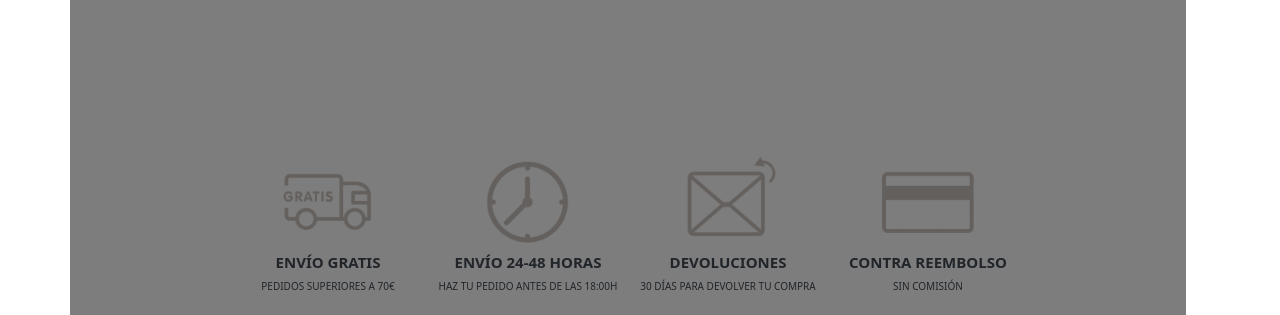
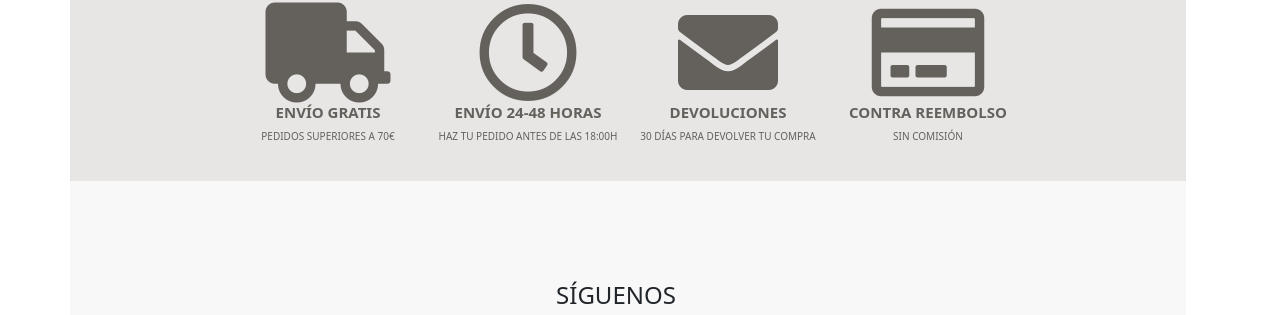
Before and after one commit to InnaIazovskaia/202201-W1CHWE-alejandro-inna-iazovskaia-, a website: page index.html in a window 1280 px wide. Shown: the part 1651-1966 px from the top of the page. Drawn offline with nearby package versions, Linux system fonts and the light colour scheme.

Commit message:
changed images for icons and changed color of font

```diff
--- a/index.html
+++ b/index.html
@@ -182,36 +182,6 @@
           <section class="main-area__button-wrap row">
             <a class="main-area__button" href="">VER MÁS</a>
           </section>
-
-          <!-- <section class="cards__shape card-fiestas-personajes">
-              <h2 class="cards__heading">FIESTAS PERSONAJES</h2>
-            </section>
-            <section class="cards__shape card-accesorios">
-              <h2 class="cards__heading">ACCESORIOS PARA FIESTAS</h2>
-            </section>
-          </section>
-          <section class="main-area__button-wrap">
-            <a class="main-area__button" href="">VER MÁS</a> -->
-          <!-- </section> -->
-
-          <!-- MAIN AREA desktop -->
-
-          <!-- <div class="main-area--desktop">
-            <section class="main-area__cards">
-              <section class="cards__shape card-fiestas-tematicas row">
-                <h2 class="cards__heading">FIESTAS TEMÁTICAS</h2>
-              </section>
-              <section class="cards__shape card-fiestas-personajes row">
-                <h2 class="cards__heading">FIESTAS PERSONAJES</h2>
-              </section>
-              <section class="cards__shape card-accesorios row">
-                <h2 class="cards__heading">ACCESORIOS PARA FIESTAS</h2>
-              </section>
-            </section>
-            <section class="main-area__button-wrap row">
-              <a class="main-area__button" href="">VER MÁS</a>
-            </section>
-          </div> -->
         </main>
       </div>
 
@@ -219,44 +189,28 @@
         <section class="footer__services-information col-12">
           <div class="services-information__container">
             <section class="services-information__shipping card-style">
-              <img
-                class="services-information--icon-size"
-                src="images/truck.png"
-                alt="truck-icon"
-              />
+              <i class="fas fa-truck"></i>
               <h3>ENVÍO GRATIS</h3>
               <p class="services-information__description">
                 PEDIDOS SUPERIORES A 70€
               </p>
             </section>
             <section class="services-information__timetable card-style">
-              <img
-                class="services-information--icon-size"
-                src="images/clock.png"
-                alt="clock-icon"
-              />
+              <i class="far fa-clock"></i>
               <h3 class="services-information__heading">ENVÍO 24-48 HORAS</h3>
               <p class="services-information__description">
                 HAZ TU PEDIDO ANTES DE LAS 18:00H
               </p>
             </section>
             <section class="services-information__returns card-style">
-              <img
-                class="services-information--icon-size"
-                src="images/mail.png"
-                alt="mail-icon"
-              />
+              <i class="fas fa-envelope"></i>
               <h3 class="services-information__heading">DEVOLUCIONES</h3>
               <p class="services-information__description">
                 30 DÍAS PARA DEVOLVER TU COMPRA
               </p>
             </section>
             <section class="services-information__payment card-style">
-              <img
-                class="services-information--icon-size"
-                src="images/card.png"
-                alt="card-icon"
-              />
+              <i class="far fa-credit-card"></i>
               <h3 class="services-information__heading">CONTRA REEMBOLSO</h3>
               <p class="services-information__description">SIN COMISIÓN</p>
             </section>
--- a/style/style.css
+++ b/style/style.css
@@ -164,11 +164,23 @@ html a {
 
 /* FOOTER */
 
+.fa-truck,
+.fa-envelope,
+.fa-clock,
+.fa-credit-card {
+  color: #64605c;
+  font-size: 100px;
+}
+
+.services-information__container {
+  color: #64605c;
+}
+
 .footer__services-information {
   display: flex;
   height: 500px;
   flex-direction: row;
-  background-color: #7d7d7d;
+  background-color: #e8e6e5;
   align-items: center;
   justify-content: center;
 }
@@ -350,7 +362,7 @@ html a {
 }
 .list__icon {
   background-color: #ff5959;
-  color: #ffffff;
+  color: #fff;
   width: 30px;
   height: 30px;
   text-align: center;
@@ -358,6 +370,10 @@ html a {
   display: flex;
   align-items: center;
   justify-content: center;
+}
+.list__icon .fa-envelope {
+  font-size: 17px;
+  color: #fff;
 }
 
 /* DESKTOP */
@@ -591,4 +607,7 @@ a:hover {
   .card-tittle__size {
     width: 170px;
   }
+  .footer__services-information {
+    height: 200px;
+  }
 }
```
